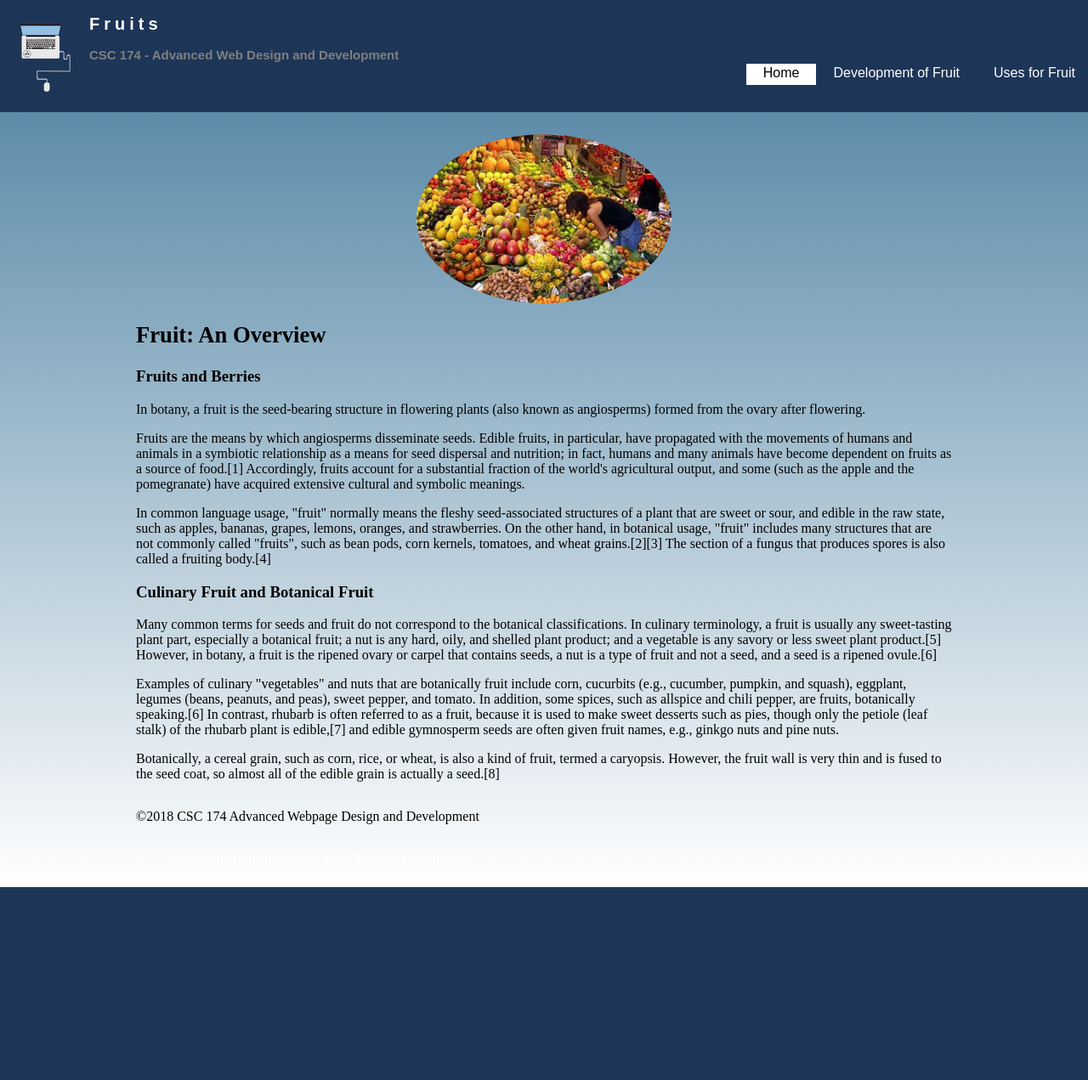
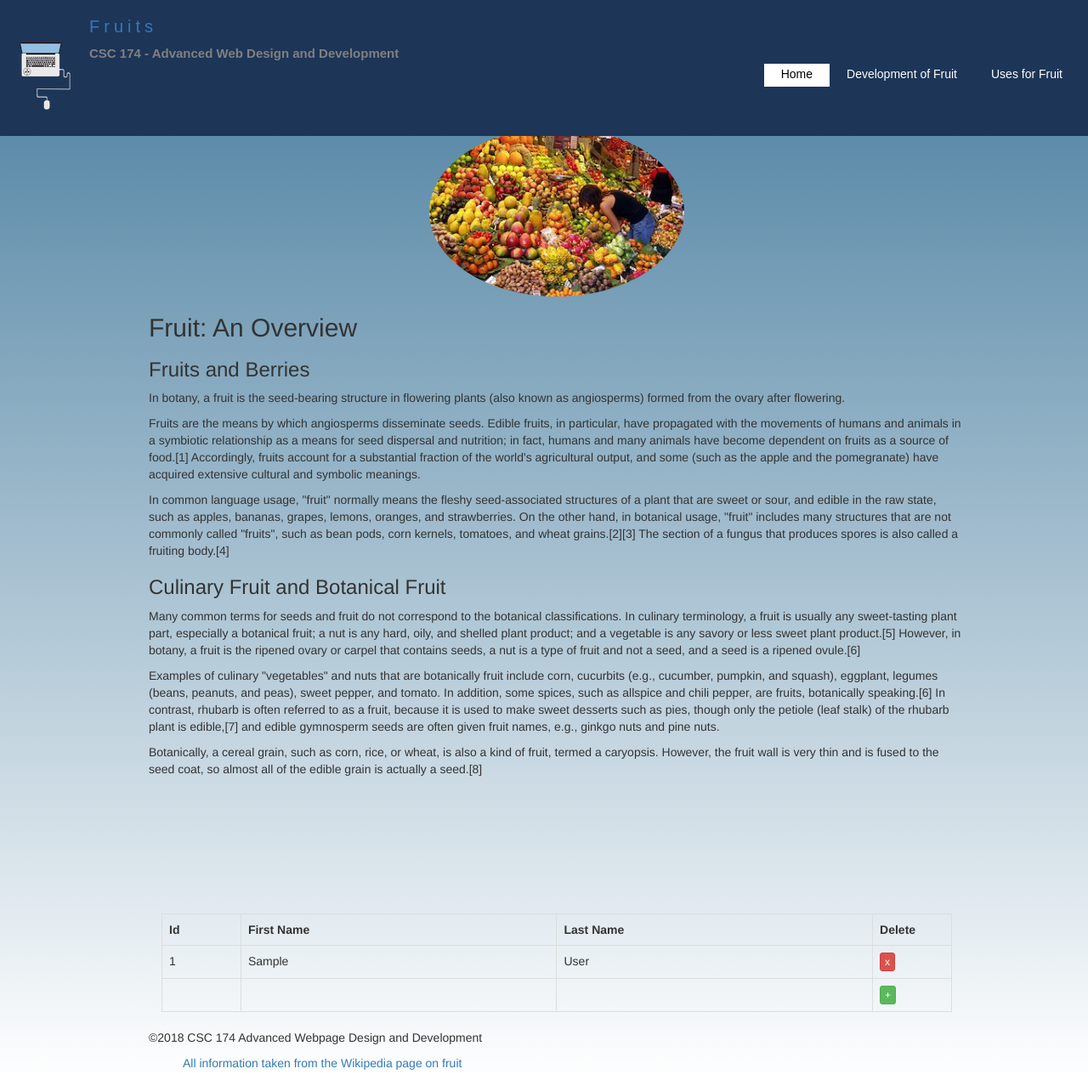
Before and after one commit to mpatric3/Assignment05_Amsterdam, a PHP site: page / in a window 1280 px wide. Shown: the whole page at 85% size. Before the commit the page ends 1044 px from the top, so only its background shows below. Run offline with PHP 8.4, Linux system fonts and the light colour scheme; tables that the repository leaves empty or names only in its code hold one stand-in row (values such as "Sample post"); some libraries are stand-ins or nearby versions.

Commit message:
Coder Responsibilities
Added delete.php, edit.php, form.php, index.php, insert.php, select.php for the coder to implement

```diff
--- a/inc/html-top.inc
+++ b/inc/html-top.inc
@@ -10,4 +10,8 @@
 	<link rel="stylesheet" href="http://code.jquery.com/ui/1.11.4/themes/smoothness/jquery-ui.css">
 	<link rel="stylesheet" href="/resources/demos/style.css">
 	<meta name="viewport" content="width=device-width, initial-scale=1.0">
+	<link rel="stylesheet" href="https://maxcdn.bootstrapcdn.com/bootstrap/3.3.6/css/bootstrap.min.css" />
+	<script src="https://maxcdn.bootstrapcdn.com/bootstrap/3.3.6/js/bootstrap.min.js"></script>
+	<script src="https://ajax.googleapis.com/ajax/libs/jquery/2.2.0/jquery.min.js"></script>
+
 </head>
--- a/index.php
+++ b/index.php
@@ -41,6 +41,95 @@
 
 			</div>
 
+
+		        <div class="container">
+					<div class="table-responsive">
+						<span id="result"></span>
+						<div id="live_data"></div>
+					</div>
+				</div>
+		<script>
+		$(document).ready(function(){
+		    function fetch_data()
+		    {
+		        $.ajax({
+		            url:"select.php",
+		            method:"POST",
+		            success:function(data){
+						$('#live_data').html(data);
+		            }
+		        });
+		    }
+		    fetch_data();
+		    $(document).on('click', '#btn_add', function(){
+		        var first_name = $('#first_name').text();
+		        var last_name = $('#last_name').text();
+		        if(first_name == '')
+		        {
+		            alert("Enter First Name");
+		            return false;
+		        }
+		        if(last_name == '')
+		        {
+		            alert("Enter Last Name");
+		            return false;
+		        }
+		        $.ajax({
+		            url:"insert.php",
+		            method:"POST",
+		            data:{first_name:first_name, last_name:last_name},
+		            dataType:"text",
+		            success:function(data)
+		            {
+		                alert(data);
+		                fetch_data();
+		            }
+		        })
+		    });
+
+			function edit_data(id, text, column_name)
+		    {
+		        $.ajax({
+		            url:"edit.php",
+		            method:"POST",
+		            data:{id:id, text:text, column_name:column_name},
+		            dataType:"text",
+		            success:function(data){
+		                //alert(data);
+						$('#result').html("<div class='alert alert-success'>"+data+"</div>");
+		            }
+		        });
+		    }
+		    $(document).on('blur', '.first_name', function(){
+		        var id = $(this).data("id1");
+		        var first_name = $(this).text();
+		        edit_data(id, first_name, "first_name");
+		    });
+		    $(document).on('blur', '.last_name', function(){
+		        var id = $(this).data("id2");
+		        var last_name = $(this).text();
+		        edit_data(id,last_name, "last_name");
+		    });
+		    $(document).on('click', '.btn_delete', function(){
+		        var id=$(this).data("id3");
+		        if(confirm("Are you sure you want to delete this?"))
+		        {
+		            $.ajax({
+		                url:"delete.php",
+		                method:"POST",
+		                data:{id:id},
+		                dataType:"text",
+		                success:function(data){
+		                    alert(data);
+		                    fetch_data();
+		                }
+		            });
+		        }
+		    });
+		});
+		</script>
+
+
 			<?php include "inc/footer.inc"; ?>
 
 		</div> <!--.container -->
--- /dev/null
+++ b/select.php
@@ -0,0 +1,57 @@
+<?php
+ $connect = mysqli_connect("localhost", "test3", "test", "test3");
+ $output = '';
+ $sql = "SELECT * FROM tbl_sample ORDER BY id DESC";
+ $result = mysqli_query($connect, $sql);
+ $output .= '
+      <div class="table-responsive">
+           <table class="table table-bordered">
+                <tr>
+                     <th width="10%">Id</th>
+                     <th width="40%">First Name</th>
+                     <th width="40%">Last Name</th>
+                     <th width="10%">Delete</th>
+                </tr>';
+ $rows = mysqli_num_rows($result);
+ if($rows > 0)
+ {
+	  if($rows > 10)
+	  {
+		  $delete_records = $rows - 10;
+		  $delete_sql = "DELETE FROM tbl_sample LIMIT $delete_records";
+		  mysqli_query($connect, $delete_sql);
+	  }
+      while($row = mysqli_fetch_array($result))
+      {
+           $output .= '
+                <tr>
+                     <td>'.$row["id"].'</td>
+                     <td class="first_name" data-id1="'.$row["id"].'" contenteditable>'.$row["first_name"].'</td>
+                     <td class="last_name" data-id2="'.$row["id"].'" contenteditable>'.$row["last_name"].'</td>
+                     <td><button type="button" name="delete_btn" data-id3="'.$row["id"].'" class="btn btn-xs btn-danger btn_delete">x</button></td>
+                </tr>
+           ';
+      }
+      $output .= '
+           <tr>
+                <td></td>
+                <td id="first_name" contenteditable></td>
+                <td id="last_name" contenteditable></td>
+                <td><button type="button" name="btn_add" id="btn_add" class="btn btn-xs btn-success">+</button></td>
+           </tr>
+      ';
+ }
+ else
+ {
+      $output .= '
+				<tr>
+					<td></td>
+					<td id="first_name" contenteditable></td>
+					<td id="last_name" contenteditable></td>
+					<td><button type="button" name="btn_add" id="btn_add" class="btn btn-xs btn-success">+</button></td>
+			   </tr>';
+ }
+ $output .= '</table>
+      </div>';
+ echo $output;
+ ?>
```
Also changed, not shown: delete.php (added, +8 -0 lines), edit.php (added, +11 -0 lines), form.php (added, +44 -0 lines), insert.php (added, +8 -0 lines), 1 other file.
